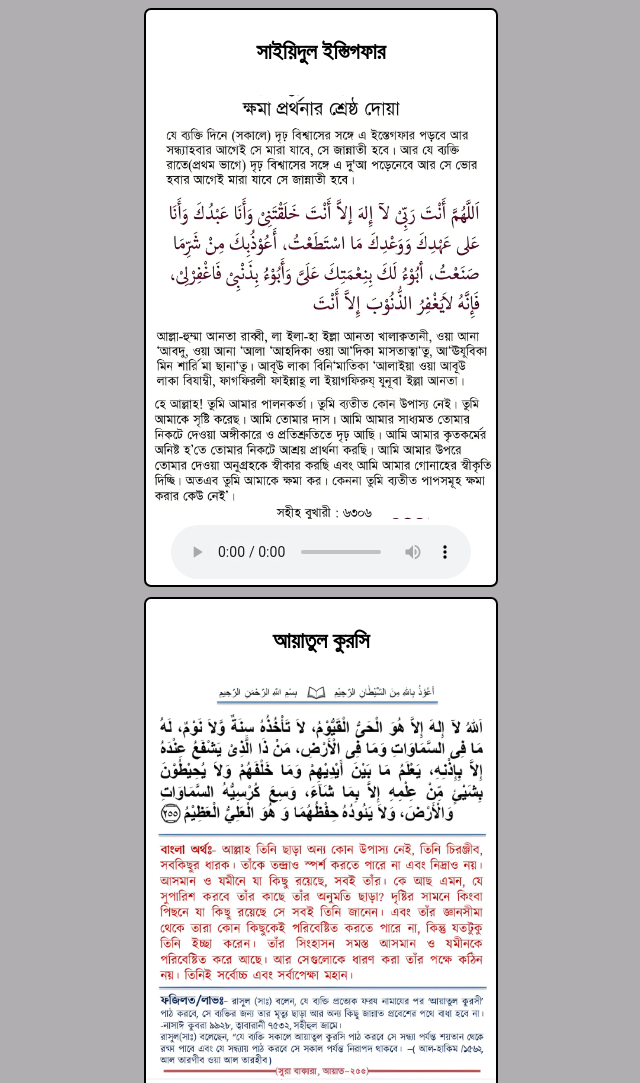
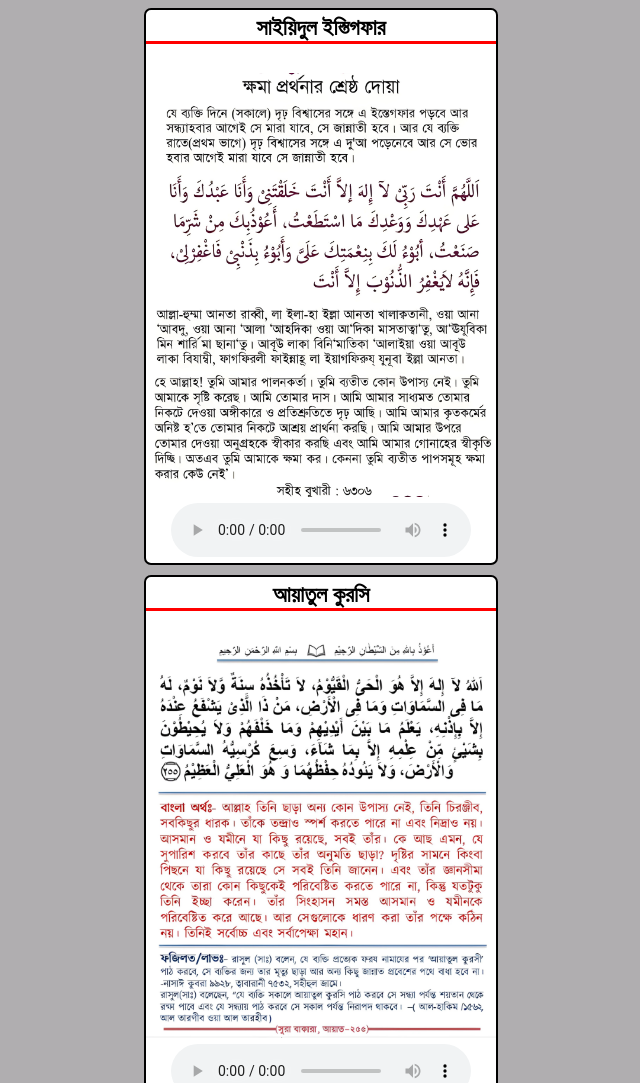
Before and after one commit to life-by/Amala, a plain HTML site: page index.html in a window 1280 px wide. Shown: the top 1083 px of the page, without its empty margins (319-959 px from the left). Drawn offline with Linux system fonts and the light colour scheme.

Commit message:
Update index.html

```diff
--- a/index.html
+++ b/index.html
@@ -77,6 +77,11 @@
 	body{
 		background-color: #b0aeb0;
 	}
+	h4{
+		margin-top: 5px;
+		border-bottom: 3px solid red;
+		width: 350px;
+	}
 </style>
 </body>
 </html>
```
